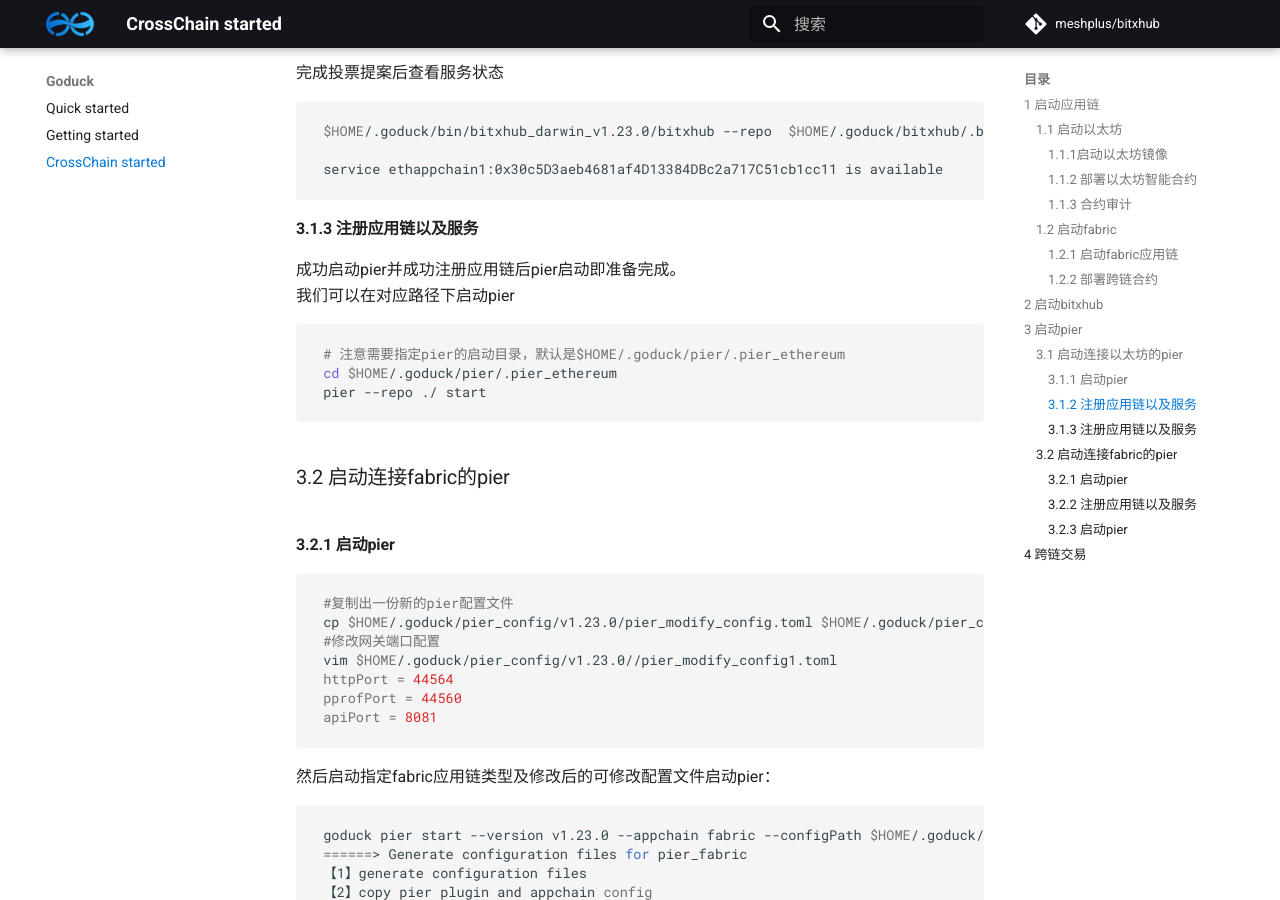
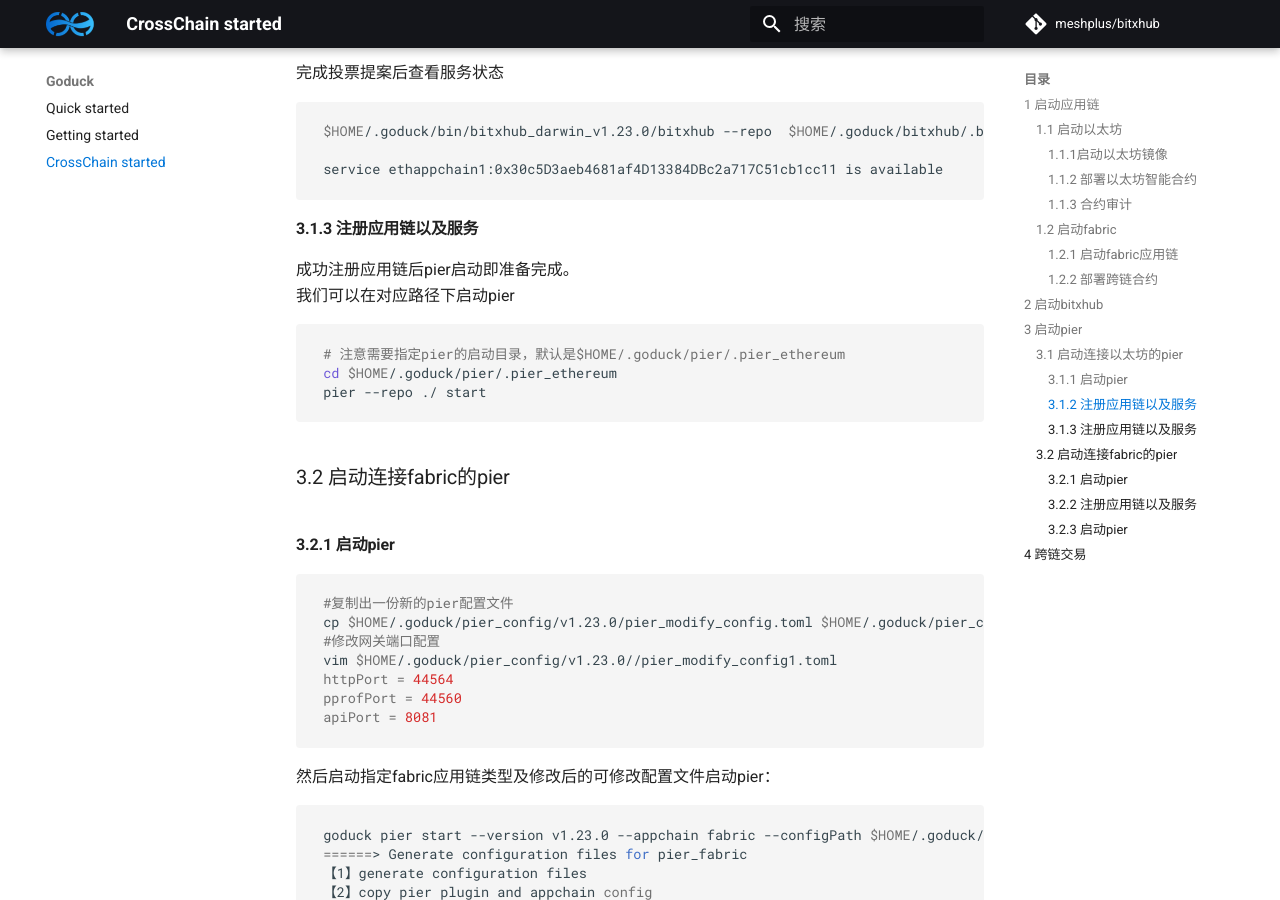
Before and after one commit to meshplus/bitxhub-docs, an MkDocs documentation site: the page built from docs/goduck/cross_chain.md, in a window 1280 px wide and 900 px high, scrolled down 6003 px. Built offline with MkDocs 1.6.1 and Material for MkDocs 9.7.7, drawn with Linux system fonts in a browser that asks for light colours; comment, search, counter and statistics services are not loaded; the version menu is left out; some of the changed text lies outside the part shown.

Commit message:
feat:goduck1.23版本修改部分内容

````diff
--- a/docs/goduck/cross_chain.md
+++ b/docs/goduck/cross_chain.md
@@ -278,7 +278,7 @@
 ```
 
 #### 3.1.3 注册应用链以及服务
-成功启动pier并成功注册应用链后pier启动即准备完成。
+成功注册应用链后pier启动即准备完成。
 我们可以在对应路径下启动pier
 ```shell
 # 注意需要指定pier的启动目录，默认是$HOME/.goduck/pier/.pier_ethereum
@@ -407,7 +407,7 @@
 ```
 
 #### 3.2.3 启动pier
-成功启动pier并成功注册应用链后pier启动即准备完成。
+成功注册应用链后pier启动即准备完成。
 我们可以在对应路径下启动pier
 ```shell
 # 注意需要指定pier的启动目录，默认是$HOME/.goduck/pier/.pier_fabric
````
Also changed, not shown: docs/goduck/index.md (+2 -2 lines), docs/goduck/quick_start.md (+1 -1 lines).
